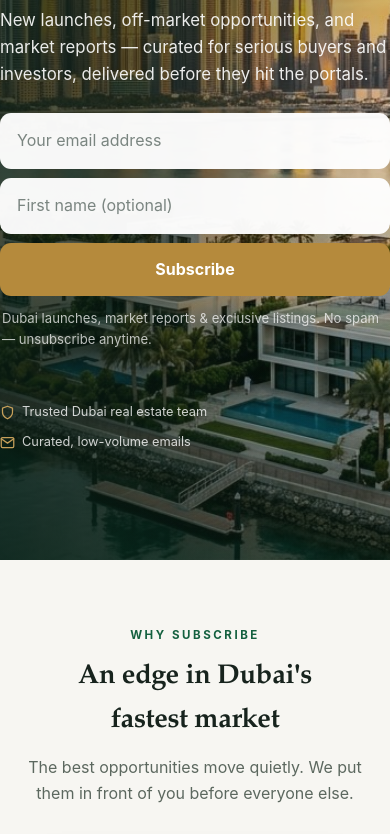
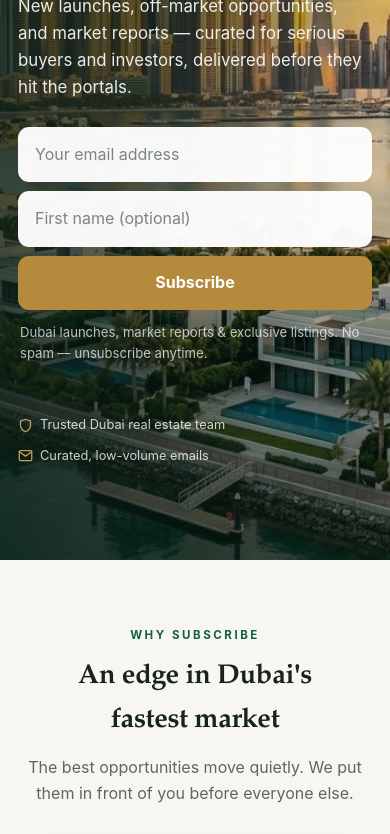
Before and after one commit to anna-Prosper/binayah-estate, a website: page index.html in a window 390 px wide. Shown: the part 284-1118 px from the top of the page. Drawn offline with Linux system fonts and the light colour scheme.

Commit message:
fix(mobile): restore hero horizontal padding (hero-inner shorthand was zeroing it)

```diff
--- a/index.html
+++ b/index.html
@@ -83,7 +83,7 @@
         linear-gradient(105deg, rgba(9,30,20,.86) 0%, rgba(9,30,20,.62) 40%, rgba(9,30,20,.20) 72%, rgba(9,30,20,.05) 100%),
         linear-gradient(0deg, rgba(9,30,20,.55), transparent 45%);
     }
-    .hero-inner { position: relative; z-index: 2; color: #fff; padding: 118px 0 64px; width: 100%; }
+    .hero-inner { position: relative; z-index: 2; color: #fff; padding: 118px 24px 64px; width: 100%; }
     .hero-inner .eyebrow { color: var(--accent-bright); margin-bottom: 20px; }
     .hero h1 { font-size: clamp(2.4rem, 6vw, 4.1rem); line-height: 1.03; max-width: 15ch; color: #fff; }
     .hero h1 .g { color: var(--accent-bright); font-style: italic; }
@@ -197,7 +197,7 @@
       .logo b { font-size: 1.04rem; line-height: 1.12; }
       .logo small { font-size: .53rem; letter-spacing: .16em; }
       .hero { min-height: 100svh; }
-      .hero-inner { padding: 90px 0 46px; }
+      .hero-inner { padding: 90px 18px 46px; }
       .hero h1 { max-width: 100%; }
       .hero .sub { max-width: 100%; }
       .subscribe { margin-top: 26px; }
```
